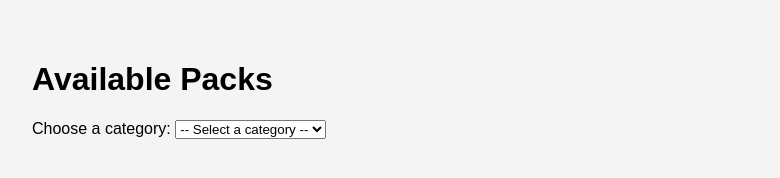
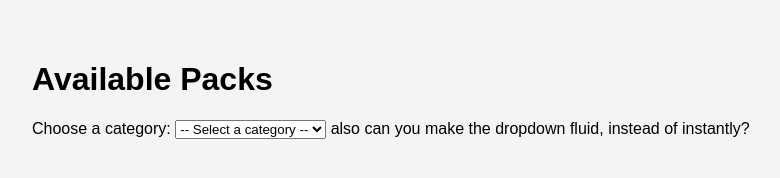
Before and after one commit to 2slemon/eaglerpacks, a plain HTML site: page index.html in a window 1280 px wide. Shown: the whole page, without its empty margins (8-788 px from the left). Drawn offline with Linux system fonts and the light colour scheme.

Commit message:
Update index.html

```diff
--- a/index.html
+++ b/index.html
@@ -142,3 +142,4 @@
     </div>
 </body>
 </html>
+also can you make the dropdown fluid, instead of instantly?
```
